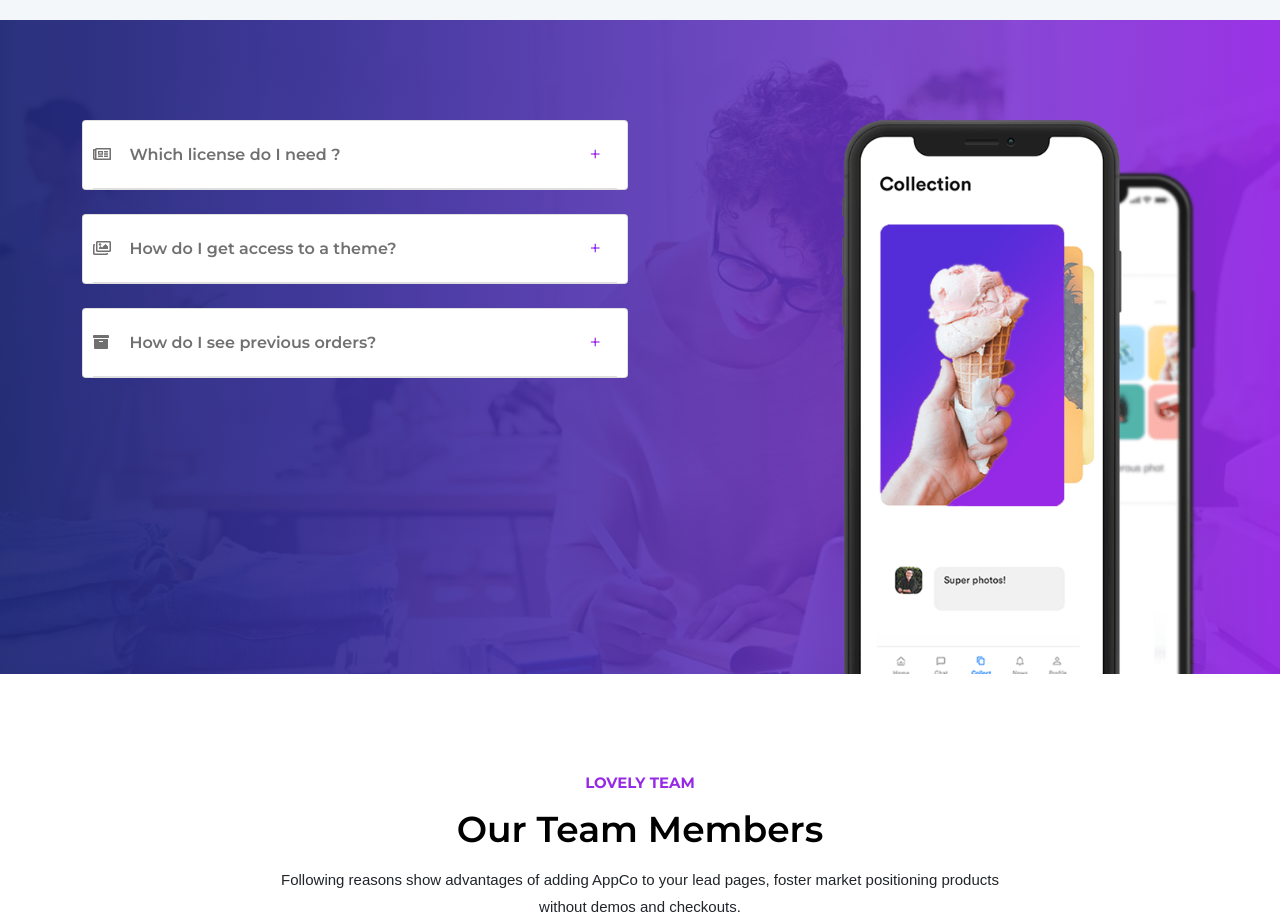
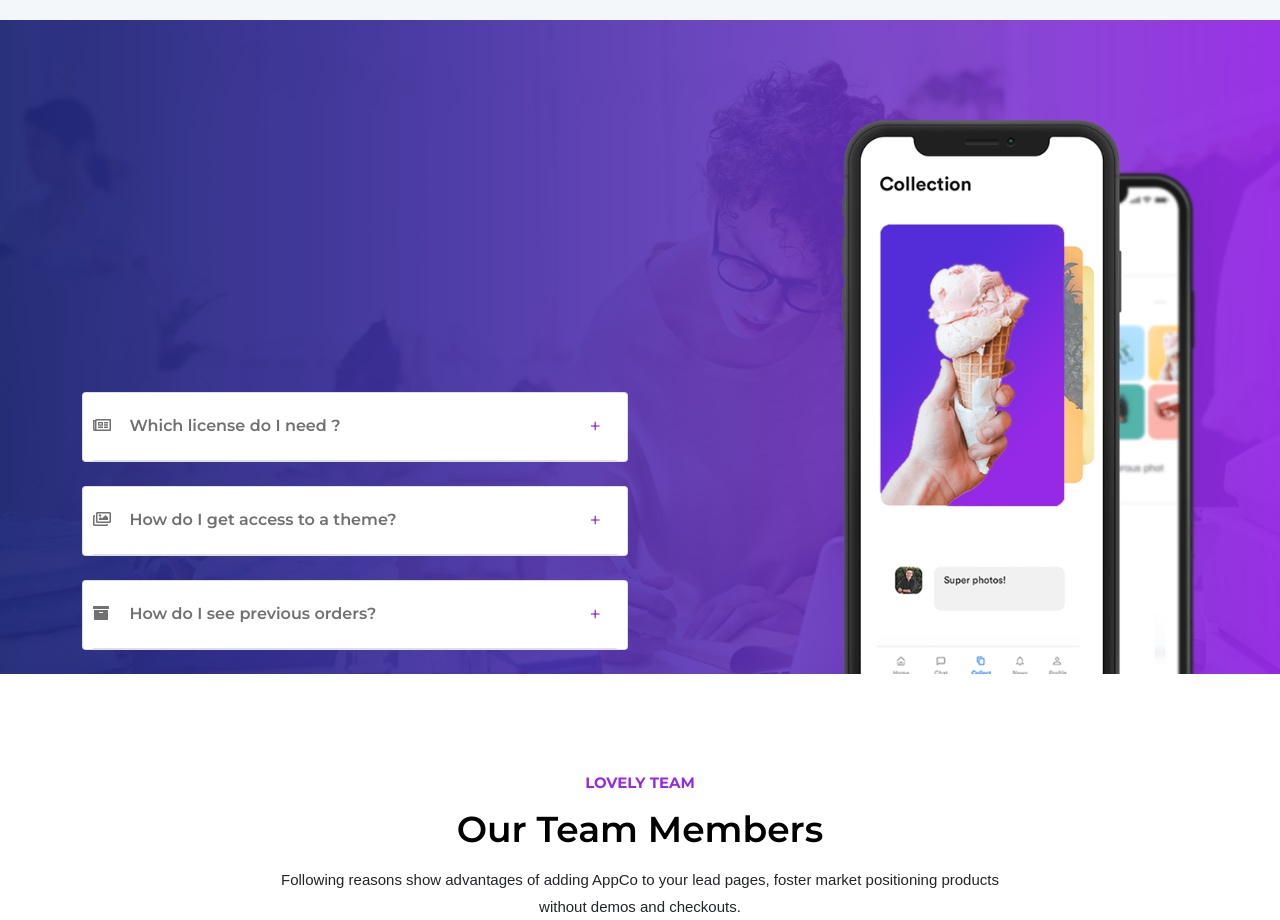
Before and after one commit to phungvu2012/Redo-app-co, a plain HTML site: page index.html in a window 1280 px wide. Shown: the part 5720-6640 px from the top of the page. Drawn offline with nearby package versions, Linux system fonts and the light colour scheme.

Commit message:
fix help

```diff
--- a/index.html
+++ b/index.html
@@ -657,7 +657,7 @@
         <!-- Begin: Help  -->
         <section class="help blur-gradient">
             <div class="container">
-                <div class="row justify-content-lg-between">
+                <div class="row justify-content-between align-items-end">
                     <div class="col-md-6">
                         <div class="section-content">
                             <div class="card help__card mb-4">
```
